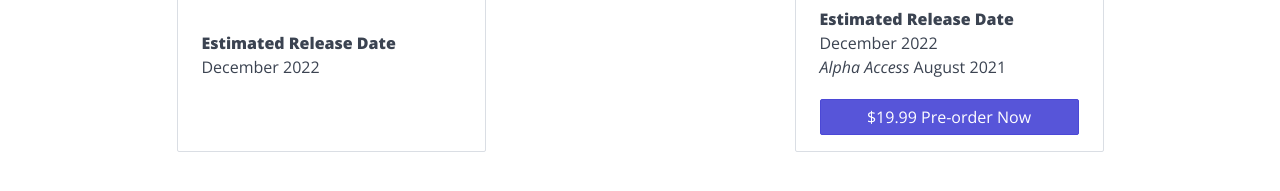
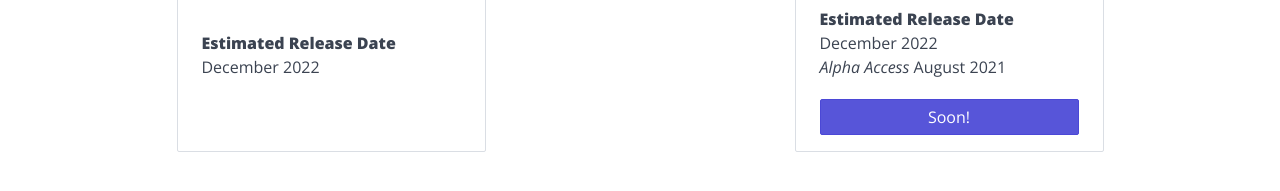
Before and after one commit to necromancers-gift/necromancers-gift.github.io, a Jekyll site: the page built from store.md, in a window 1280 px wide. Shown: the part 468-659 px from the top of the page. Built offline with Jekyll 4.4.1, drawn with Linux system fonts in a browser that asks for light colours; some web fonts are replaced; a script that is not in the unit is left out.

Commit message:
feat: while KS finishes

```diff
--- a/store.md
+++ b/store.md
@@ -48,7 +48,7 @@ layout: bare
         <div class="panel-title text-bold">Estimated Release Date</div>
         <div class="panel-title">December 2022</div>
       </div>
-      <a href="https://transactions.sendowl.com/products/78487502/BC579646/purchase" rel="nofollow" class="btn btn-block novice-action">$10.99 Pre-order Now</a>
+      <a href="https://transactions.sendowl.com/products/78487502/BC579646/purchase" rel="nofollow" class="btn btn-block novice-action">Soon!</a>
     </div>
 
   </div>
@@ -104,7 +104,7 @@ layout: bare
         <div class="panel-title">December 2022</div>
         <div class="panel-title"><i>Alpha Access</i> August 2021</div>
       </div>
-      <a href="https://transactions.sendowl.com/products/78487530/CDF32F2A/purchase" rel="nofollow" class="btn btn-primary btn-block">$19.99 Pre-order Now</a>
+      <a href="https://transactions.sendowl.com/products/78487530/CDF32F2A/purchase" rel="nofollow" class="btn btn-primary btn-block">Soon!</a>
     </div>
   </div>
 </div>
```
